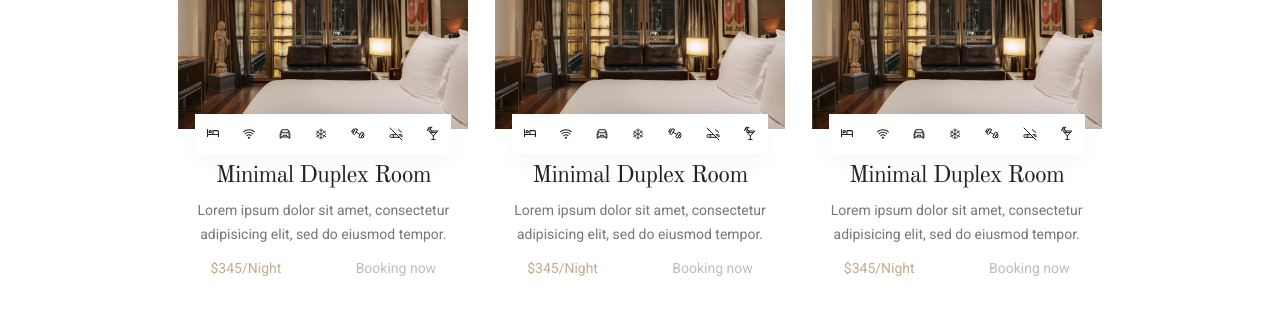
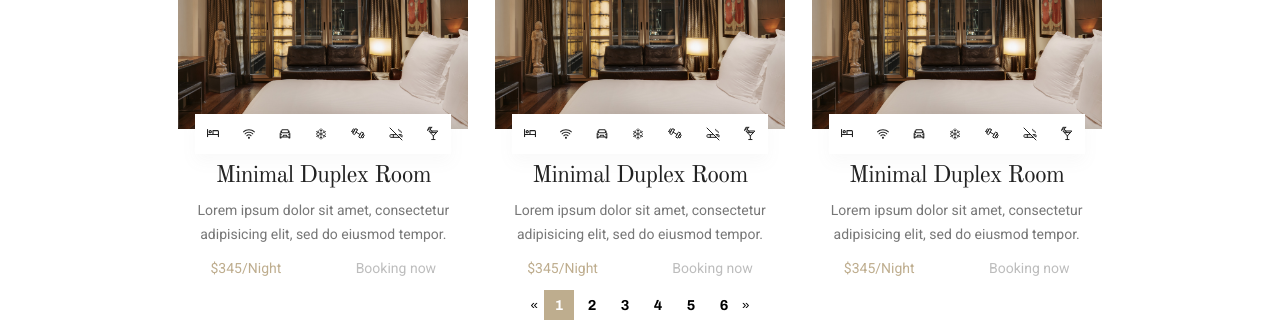
Before and after one commit to MiriamTorrens/web-hotel-miranda, a website: page html/rooms.html in a window 1280 px wide. Shown: the part 885-1212 px from the top of the page. Drawn offline with nearby package versions, Linux system fonts and the light colour scheme.

Commit message:
pagination rooms ok

```diff
--- a/html/rooms.html
+++ b/html/rooms.html
@@ -77,7 +77,11 @@
           </div>
         </div>
       </div>
-      <div class="rooms-grid__pagination" id="pagination"></div>
+      <div class="rooms-grid__pagination" id="pagination">
+        <button id="btn_prev">&laquo</button>
+        <div id="page"></div>
+        <button id="btn_next">&raquo</button>
+      </div>
     </main>
     <footer class="footer">
       <div class="footer__container">
--- a/js/script-rooms.js
+++ b/js/script-rooms.js
@@ -1,8 +1,63 @@
 const room = document.getElementById("room");
 const container = document.getElementById("container");
 const pagination = document.getElementById("pagination");
+const btn_next = document.getElementById("btn_next");
+const btn_prev = document.getElementById("btn_prev");
+const image = document.getElementById("image");
 
+let rooms = [];
 for (let i = 0; i <= 30; i++) {
-  const clon = room.cloneNode(true);
-  container.appendChild(clon);
+  const roomContent = container.innerHTML;
+  rooms.push(roomContent);
 }
+
+let current_page = 1;
+let obj_per_page = 6;
+
+function totNumPages() {
+  return Math.ceil(rooms.length / obj_per_page);
+}
+
+function prevPage() {
+  if (current_page > 1) {
+    current_page--;
+    change(current_page);
+  }
+}
+function nextPage() {
+  if (current_page < totNumPages()) {
+    current_page++;
+    change(current_page);
+  }
+}
+
+let spanArr = [];
+for (p = 1; p <= totNumPages(); p++) {
+  span = document.createElement("span");
+  spanArr.push(span);
+  span.innerHTML = p;
+  pagination.insertBefore(span, btn_next);
+}
+
+function change(page) {
+  btn_prev.addEventListener("click", prevPage);
+  btn_next.addEventListener("click", nextPage);
+  if (page < 1) page = 1;
+  if (page > totNumPages()) page = totNumPages();
+  container.innerHTML = "";
+  for (var i = (page - 1) * obj_per_page; i < page * obj_per_page; i++) {
+    if (i < rooms.length) container.innerHTML += rooms[i];
+  }
+  spanArr.map((span) => {
+    if (parseInt(span.innerHTML) === page) {
+      span.classList.add("span-active");
+      span.style.color = "white";
+    } else {
+      span.classList.remove("span-active");
+      span.style.color = "black";
+    }
+  });
+}
+window.onload = function () {
+  change(1);
+};
--- a/sass/rooms-grid.scss
+++ b/sass/rooms-grid.scss
@@ -6,6 +6,7 @@
     justify-content: center;
     max-width: 950px;
     margin: auto;
+
     &__image{
        width: 290px;
        height: 200px;
@@ -54,6 +55,24 @@
         }
     }
     &__pagination{
-       text-align: center;
+        display: flex;
+        justify-content: center;
+        gap: 3px;
+        font-family: 'Archivo';
+        font-weight: 700;
+        font-size: 0.9em;
+       & button{
+        border: none;
+        background-color: #fff;
+       }
+       & span{
+            display: flex;
+            justify-content: center;
+            align-items: center;
+            width: 30px;
+            height: 30px;
+            color: var(--primary-color);
+
+       }
     }
 }
--- a/sass/styles.scss
+++ b/sass/styles.scss
@@ -80,6 +80,10 @@ header {
     color: #fff;
     background-color: var(--tertiary-color);
 }
+.span-active {
+    color: #fff;
+    background-color: var(--tertiary-color);
+}
 @media only screen and (min-width: 800px) {
     header {
         background-color: #000;
```
Also changed, not shown: css/styles.css, 1 other file.
